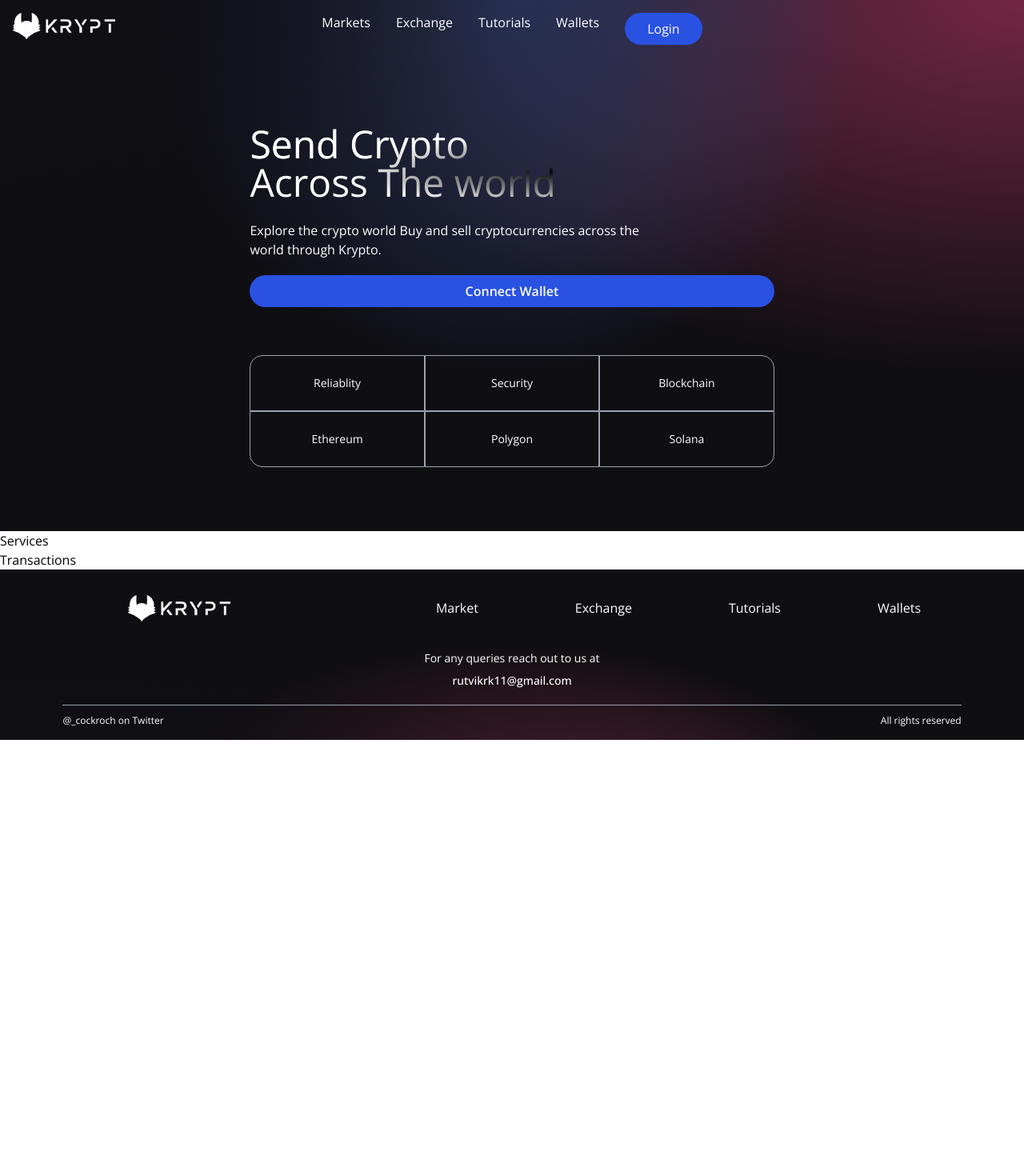
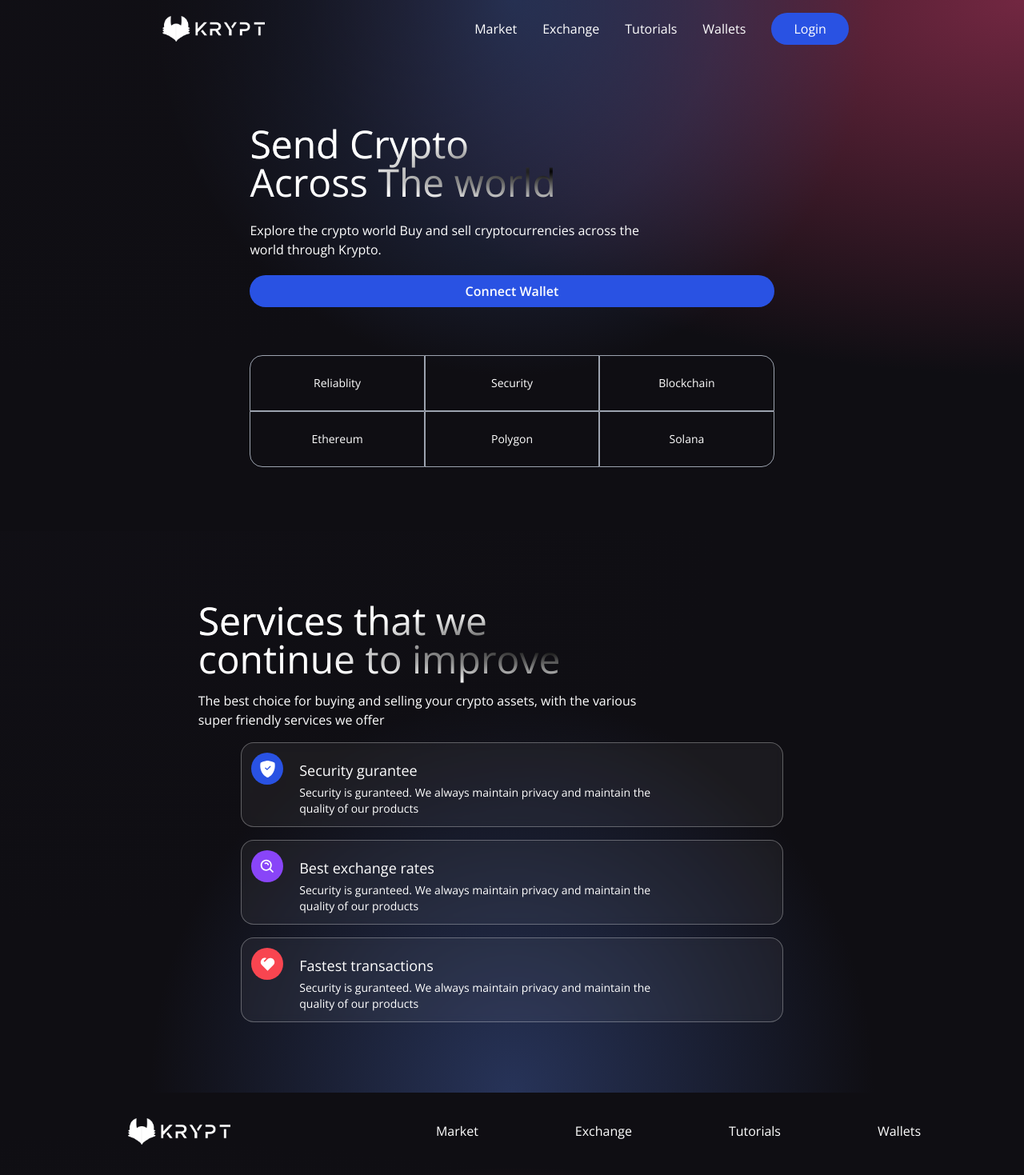
Before and after one commit to Crypto-Rutvik/Web3.0, a React (Vite) app: page / in a window 1280 px wide. Shown: the top 1469 px of the page at 80% size. Before the commit the page ends 925 px from the top, so only its background shows below. Built offline with nearby package versions, Linux system fonts and the light colour scheme.

Commit message:
Temp removal of Transactions section

```diff
--- a/src/App.jsx
+++ b/src/App.jsx
@@ -1,5 +1,5 @@
 
-import {Footer, Loader, Navbar, Services, Transactions, Welcome} from "./components";
+import {Footer, Loader, Navbar, Services, /*Transactions,*/ Welcome} from "./components";
 
 const App = () => (
     <div className="min-h-screen">
@@ -8,7 +8,7 @@ const App = () => (
         <Welcome/>
         </div>
       <Services/>
-      <Transactions/>
+
       <Footer/>
     </div>
 )
--- a/src/components/Footer.jsx
+++ b/src/components/Footer.jsx
@@ -30,5 +30,4 @@ const Footer = () => {
       </div>
     );
 }
-
 export default Footer;
--- a/src/components/Navbar.jsx
+++ b/src/components/Navbar.jsx
@@ -1,53 +1,51 @@
-import { HiMenuAlt4 } from 'react-icons/hi'
-import {AiOutlineClose } from 'react-icons/ai'
-import React from 'react'
+import React from "react";
+import { HiMenuAlt4 } from "react-icons/hi";
+import { AiOutlineClose } from "react-icons/ai";
 
-const NavbarItem = ({title, classProps})=> {
+import logo from "../../images/logo.png";
+
+const NavBarItem = ({ title, classprops }) => (
+  <li className={`mx-4 cursor-pointer ${classprops}`}>{title}</li>
+);
+
+const Navbar = () => {
+  const [toggleMenu, setToggleMenu] = React.useState(false);
+
   return (
-        <li className = {`mx-4 cursor-pointer ${classProps}`}>
-            {title}
-        </li>
-    )
-}
-const Navbar = () => {
-    const [ toggleMenue, setToggleMenue] = React.useState(false);
-    return (
-        <nav className = "w-full flex md:justify-centre justify-centre p-4">
-            <div className= "md:flex-[0.5] flex-initial justify-centre items-centre">
-                <img src= "../../images/logo.png" alt="logo" className="w-32 cursor-pointer" />
+    <nav className="w-full flex md:justify-center justify-between items-center p-4">
+      <div className="md:flex-[0.5] flex-initial justify-center items-center">
+        <img src={logo} alt="logo" className="w-32 cursor-pointer" />
       </div>
-            <ul className = "text-white md:flex hidden flex-row justify-between items-centre flex-initial">
-                {["Markets", "Exchange", "Tutorials", "Wallets"].map((item, index)=>(
-                    <NavbarItem key={item + index} title = {item} />
+      <ul className="text-white md:flex hidden list-none flex-row justify-between items-center flex-initial">
+        {["Market", "Exchange", "Tutorials", "Wallets"].map((item, index) => (
+          <NavBarItem key={item + index} title={item} />
         ))}
-                <li className='px-7 py-2 mx-4 rounded-full bg-[#2952e3] cursor-pointer hover:bg-[#2546bd]'>
+        <li className="bg-[#2952e3] py-2 px-7 mx-4 rounded-full cursor-pointer hover:bg-[#2546bd]">
           Login
         </li>
       </ul>
-            <div className = "flex relative">
-                {toggleMenue
-                    ? <AiOutlineClose  fontSize = {28} className= "text-white md:hidden  cursor-pointer" onClick={ () => setToggleMenue(false)}/>
-                    : <HiMenuAlt4 fontSize = {28} className= "text-white md:hidden cursor-pointer" onClick={ () => setToggleMenue(true)}/>
-                }
-                {toggleMenue &&
-                <ul>
-                    <li>
-                        <AiOutlineClose/>
-                        <li className = "text-white flex-centre text-center ">
-                            {["Markets", "Exchange", "Tutorials", "Wallets"].map((item, index)=>(
-                            <NavbarItem key={item + index} title = {item} />
-                            ))}
-                        </li>
-
-                        <li className='px-7 py-0 mx-3 rounded-full text-white bg-[#2952e3] cursor-pointer hover:bg-[#2546bd]'>
-                            Login
-                        </li>
-                    </li>
+      <div className="flex relative">
+        {!toggleMenu && (
+          <HiMenuAlt4 fontSize={28} className="text-white md:hidden cursor-pointer" onClick={() => setToggleMenu(true)} />
+        )}
+        {toggleMenu && (
+          <AiOutlineClose fontSize={28} className="text-white md:hidden cursor-pointer" onClick={() => setToggleMenu(false)} />
+        )}
+        {toggleMenu && (
+          <ul
+            className="z-10 fixed -top-0 -right-2 p-3 w-[70vw] h-screen shadow-2xl md:hidden list-none
+            flex flex-col justify-start items-end rounded-md blue-glassmorphism text-white animate-slide-in"
+          >
+            <li className="text-xl w-full my-2"><AiOutlineClose onClick={() => setToggleMenu(false)} /></li>
+            {["Market", "Exchange", "Tutorials", "Wallets"].map(
+              (item, index) => <NavBarItem key={item + index} title={item} classprops="my-2 text-lg" />,
+            )}
           </ul>
-                }
+        )}
       </div>
     </nav>
   );
-}
+};
+
 
 export default Navbar;
--- a/src/components/Services.jsx
+++ b/src/components/Services.jsx
@@ -1,7 +1,59 @@
-const Services = () => {
-    return (
-        <h1>Services</h1>
-    );
-}
+import React from "react";
+import { BsShieldFillCheck } from "react-icons/bs";
+import { BiSearchAlt } from "react-icons/bi";
+import { RiHeart2Fill } from "react-icons/ri";
+
+const ServiceCard = ({ color, title, icon, subtitle }) => (
+  <div className="flex flex-row justify-start items-start white-glassmorphism p-3 m-2 cursor-pointer hover:shadow-xl">
+    <div className={`w-10 h-10 rounded-full flex justify-center items-center ${color}`}>
+      {icon}
+    </div>
+    <div className="ml-5 flex flex-col flex-1">
+      <h3 className="mt-2 text-white text-lg">{title}</h3>
+      <p className="mt-1 text-white text-sm md:w-9/12">
+        {subtitle}
+      </p>
+    </div>
+  </div>
+);
+
+const Services = () => (
+  <div className="flex w-full justify-center items-center gradient-bg-services">
+    <div className="flex mf:flex-row flex-col items-center justify-between md:p-20 py-12 px-4">
+      <div className="flex-1 flex flex-col justify-start items-start">
+        <h1 className="text-white text-3xl sm:text-5xl py-2 text-gradient ">
+          Services that we
+          <br />
+          continue to improve
+        </h1>
+        <p className="text-left my-2 text-white font-light md:w-9/12 w-11/12 text-base">
+          The best choice for buying and selling your crypto assets, with the
+          various super friendly services we offer
+        </p>
+      </div>
+
+      <div className="flex-1 flex flex-col justify-start items-center">
+        <ServiceCard
+          color="bg-[#2952E3]"
+          title="Security gurantee"
+          icon={<BsShieldFillCheck fontSize={21} className="text-white" />}
+          subtitle="Security is guranteed. We always maintain privacy and maintain the quality of our products"
+        />
+        <ServiceCard
+          color="bg-[#8945F8]"
+          title="Best exchange rates"
+          icon={<BiSearchAlt fontSize={21} className="text-white" />}
+          subtitle="Security is guranteed. We always maintain privacy and maintain the quality of our products"
+        />
+        <ServiceCard
+          color="bg-[#F84550]"
+          title="Fastest transactions"
+          icon={<RiHeart2Fill fontSize={21} className="text-white" />}
+          subtitle="Security is guranteed. We always maintain privacy and maintain the quality of our products"
+        />
+      </div>
+    </div>
+  </div>
+);
 
 export default Services;
--- a/src/components/Transactions.jsx
+++ b/src/components/Transactions.jsx
@@ -1,6 +1,7 @@
+
 const Transactions = () => {
     return (
-        <h1>Transactions</h1>
+        <h1 className=" {commonStyles}">Transactions</h1>
     );
 }
 
--- a/src/components/index.js
+++ b/src/components/index.js
@@ -2,5 +2,5 @@ export { default as Loader } from "./Loader";
 export { default as Footer } from "./Footer";
 export { default as Navbar } from "./Navbar";
 export { default as Services } from "./Services";
-export { default as Transactions } from "./Transactions";
+//export { default as Transactions } from "./Transactions";
 export { default as Welcome } from "./Welcome";
```
Lines whose indentation alone changed are shown as unchanged.
